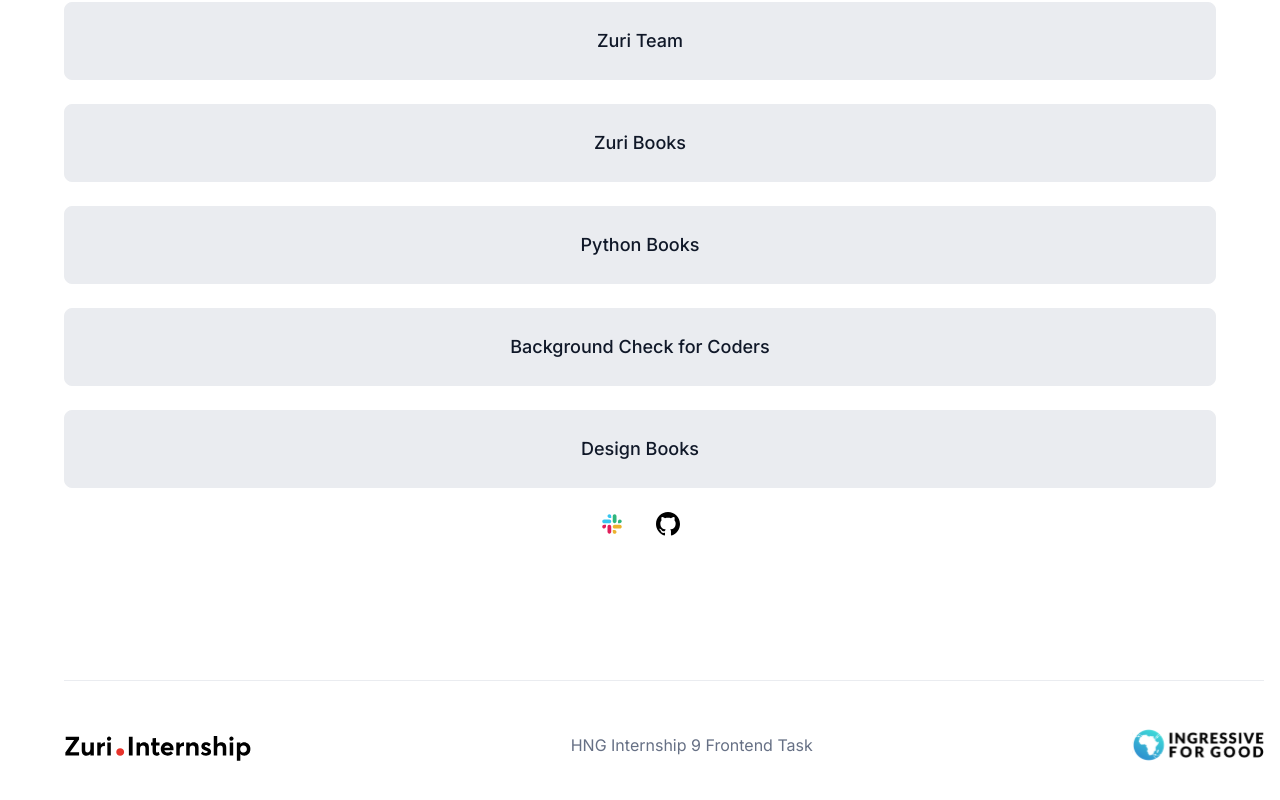
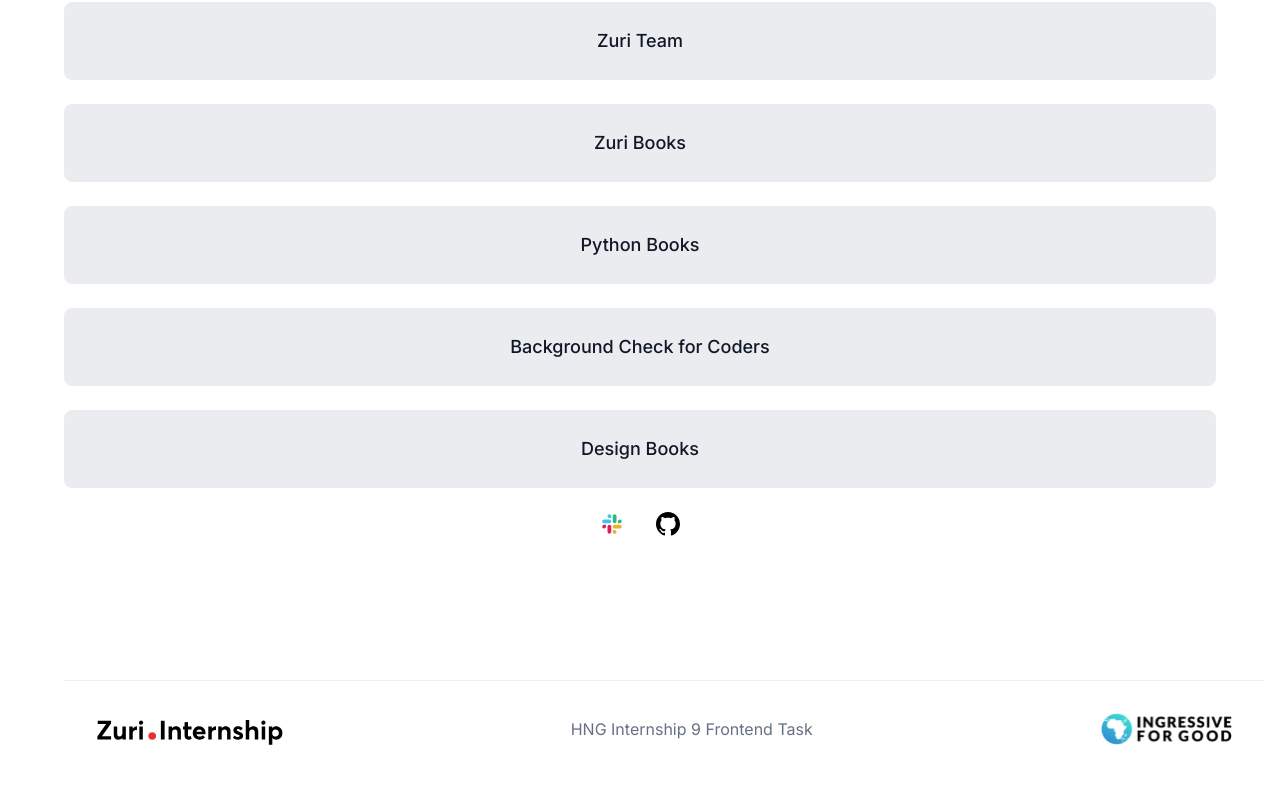
Before and after one commit to iamgreatoni/LinkTree_HNG, a React (Vite) app: page / in a window 1280 px wide. Shown: the part 362-1162 px from the top of the page. Built offline with nearby package versions, Linux system fonts and the light colour scheme.

Commit message:
Padding adjustments

```diff
--- a/src/components/Footer/Footer.css
+++ b/src/components/Footer/Footer.css
@@ -15,7 +15,7 @@
     flex-direction: row;
     align-items: center;
     border-top: 1px solid #eaecf0;
-    padding: 48px 0px;
+    padding: 0 32px;
     gap: 64px;
 
     width: 1440px;
```
